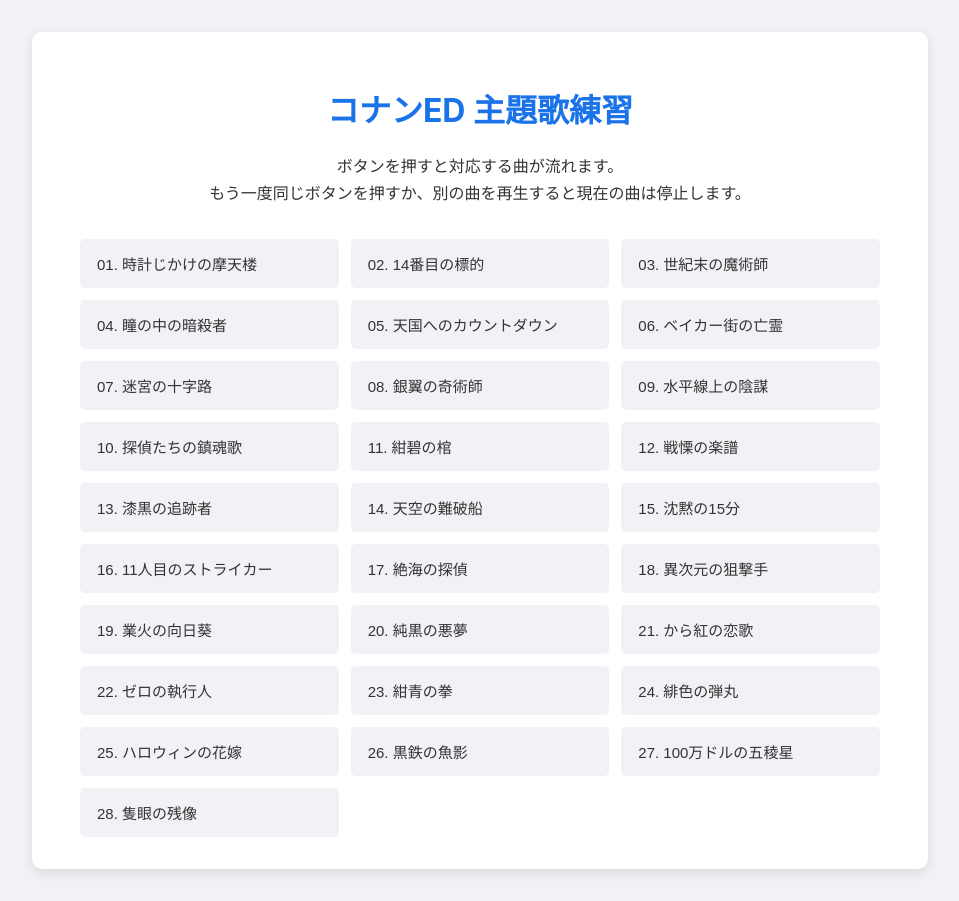
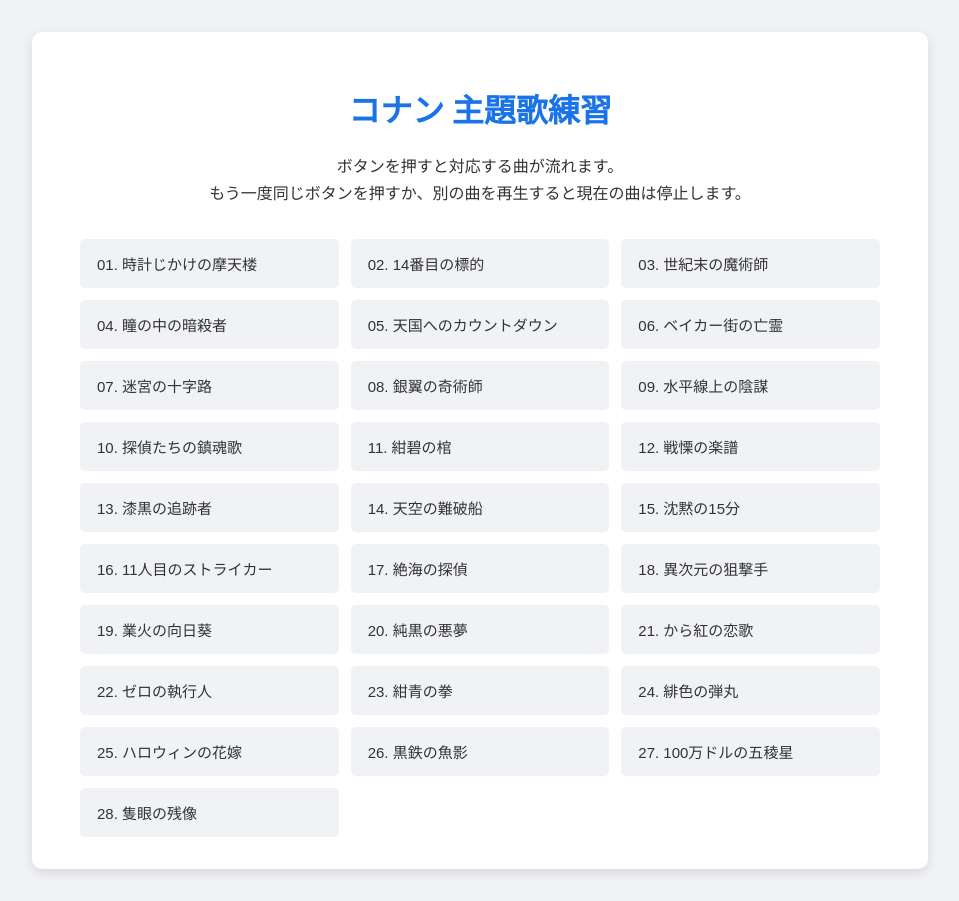
Before and after one commit to aya630/dc_ed_sample, a plain HTML site: page index.html in a window 1280 px wide. Shown: the whole page, without its empty margins (160-1119 px from the left). Drawn offline with Linux system fonts and the light colour scheme.

Commit message:
Update index.html

```diff
--- a/index.html
+++ b/index.html
@@ -3,12 +3,12 @@
 <head>
     <meta charset="UTF-8">
     <meta name="viewport" content="width=device-width, initial-scale=1.0">
-    <title>コナンED 主題歌練習</title>
+    <title>コナン 主題歌練習</title>
     <link rel="stylesheet" href="sample.css">
 </head>
 <body>
     <div id="main-container">
-        <h1>コナンED 主題歌練習</h1>
+        <h1>コナン 主題歌練習</h1>
         <p>
             ボタンを押すと対応する曲が流れます。<br>
             もう一度同じボタンを押すか、別の曲を再生すると現在の曲は停止します。
```
